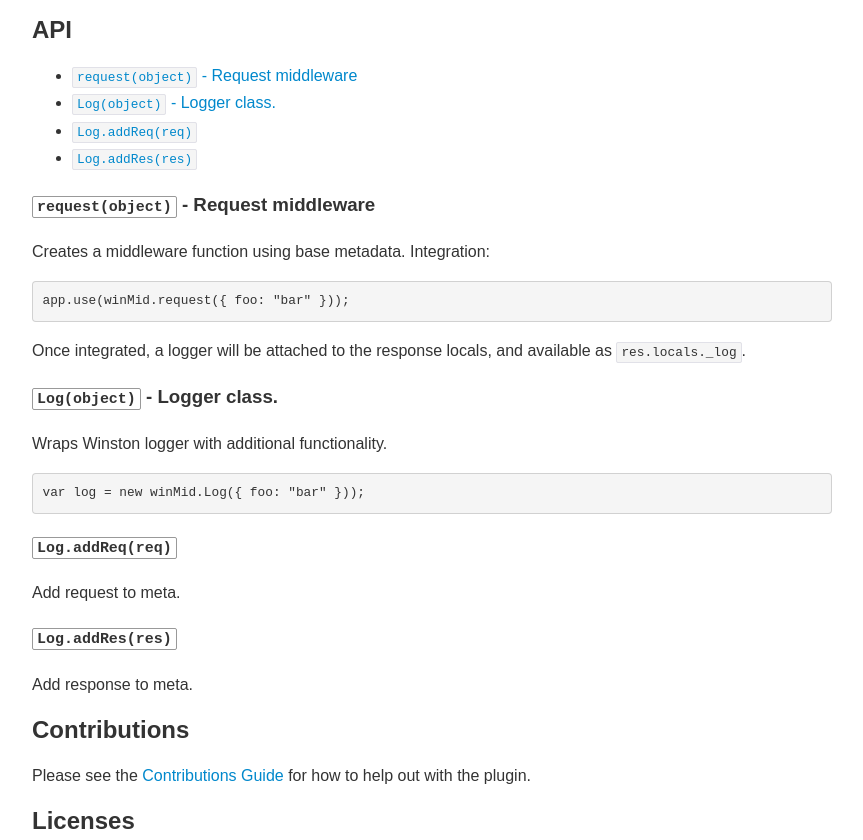
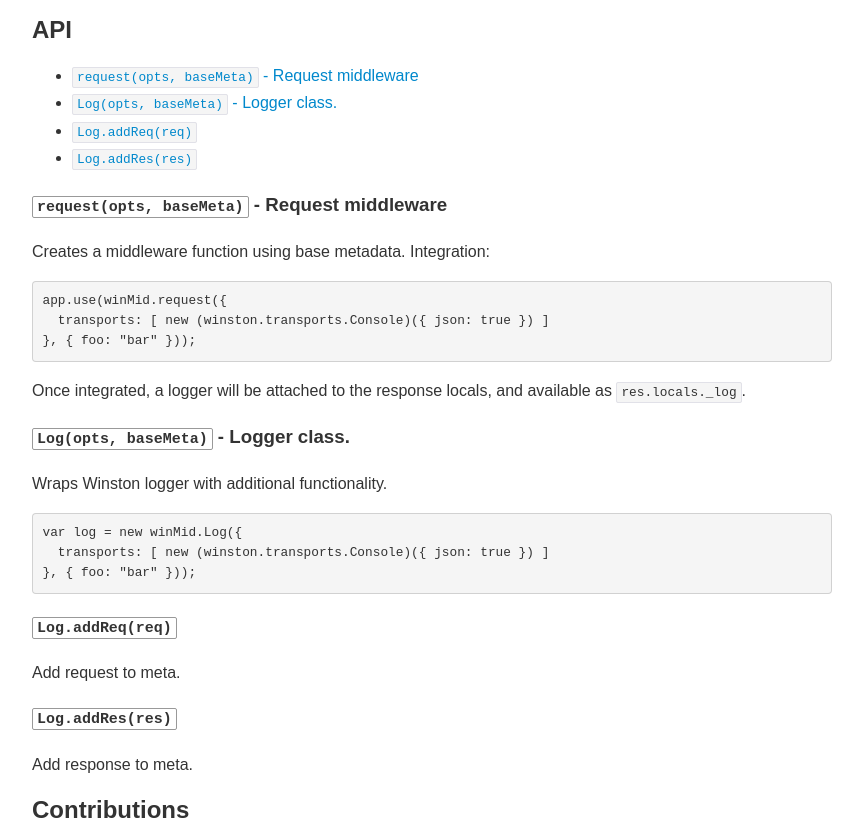
Before and after one commit to FormidableLabs/express-winston-middleware, a website: page index.html in a window 1280 px wide. Shown: the part 2021-2861 px from the top of the page, without its empty margins (0-863 px from the left). Drawn offline with nearby package versions, Linux system fonts and the light colour scheme.

Commit message:
Fix docs.

```diff
--- a/index.html
+++ b/index.html
@@ -102,19 +102,23 @@ app.use(logging.createMiddle(requestLogger({
 }</code></pre>
 <h2 id="api">API</h2>
 <ul>
-<li><a href="#-request-object-request-middleware"><code>request(object)</code> - Request middleware</a></li>
-<li><a href="#-log-object-logger-class-"><code>Log(object)</code> - Logger class.</a></li>
+<li><a href="#-request-opts-basemeta-request-middleware"><code>request(opts, baseMeta)</code> - Request middleware</a></li>
+<li><a href="#-log-opts-basemeta-logger-class-"><code>Log(opts, baseMeta)</code> - Logger class.</a></li>
 <li><a href="#-log-addreq-req-"><code>Log.addReq(req)</code></a></li>
 <li><a href="#-log-addres-res-"><code>Log.addRes(res)</code></a></li>
 </ul>
-<h3 id="-request-object-request-middleware"><code>request(object)</code> - Request middleware</h3>
+<h3 id="-request-opts-basemeta-request-middleware"><code>request(opts, baseMeta)</code> - Request middleware</h3>
 <p>Creates a middleware function using base metadata. Integration:</p>
-<pre><code>app.use(winMid.request({ foo: &quot;bar&quot; }));</code></pre>
+<pre><code>app.use(winMid.request({
+  transports: [ new (winston.transports.Console)({ json: true }) ]
+}, { foo: &quot;bar&quot; }));</code></pre>
 <p>Once integrated, a logger will be attached to the response locals,
 and available as <code>res.locals._log</code>.</p>
-<h3 id="-log-object-logger-class-"><code>Log(object)</code> - Logger class.</h3>
+<h3 id="-log-opts-basemeta-logger-class-"><code>Log(opts, baseMeta)</code> - Logger class.</h3>
 <p>Wraps Winston logger with additional functionality.</p>
-<pre><code>var log = new winMid.Log({ foo: &quot;bar&quot; }));</code></pre>
+<pre><code>var log = new winMid.Log({
+  transports: [ new (winston.transports.Console)({ json: true }) ]
+}, { foo: &quot;bar&quot; }));</code></pre>
 <h3 id="-log-addreq-req-"><code>Log.addReq(req)</code></h3>
 <p>Add request to meta.</p>
 <h3 id="-log-addres-res-"><code>Log.addRes(res)</code></h3>
```
Also changed, not shown: index.js (+8 -4 lines), README.md.
